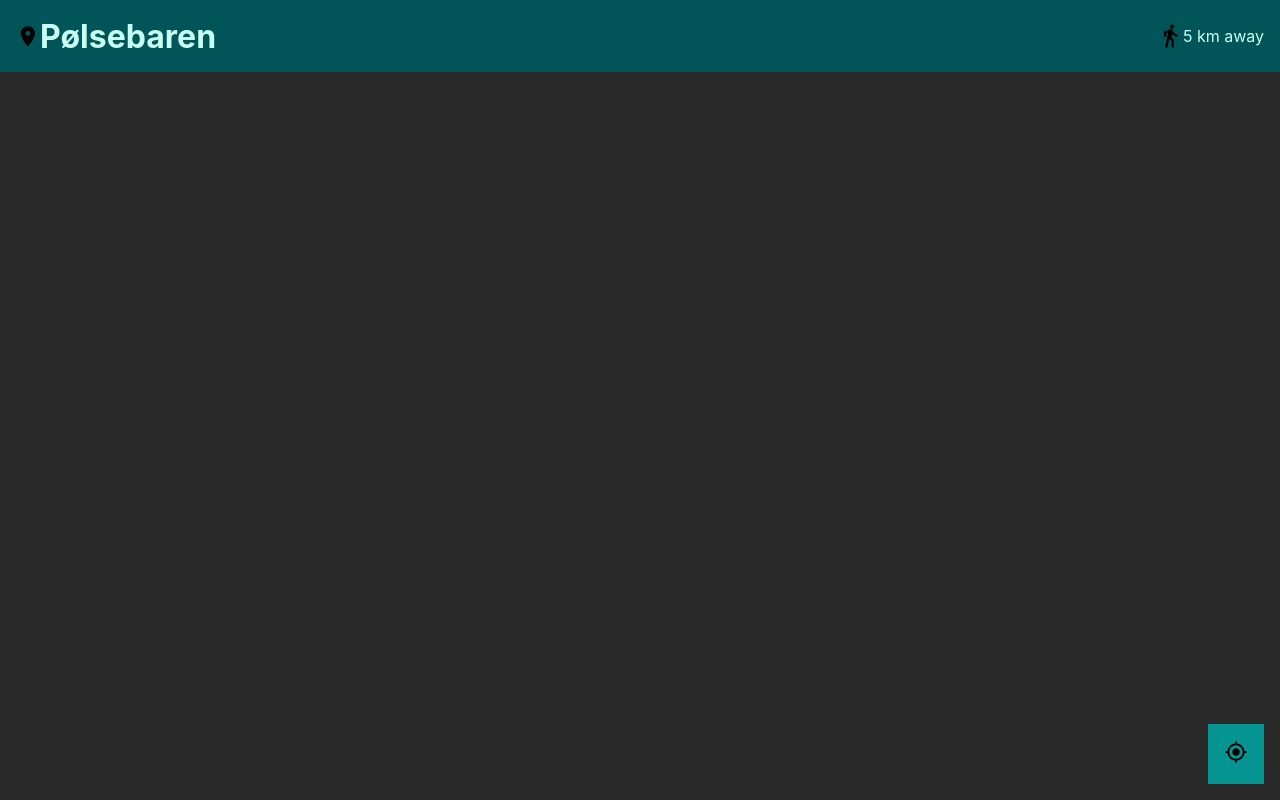
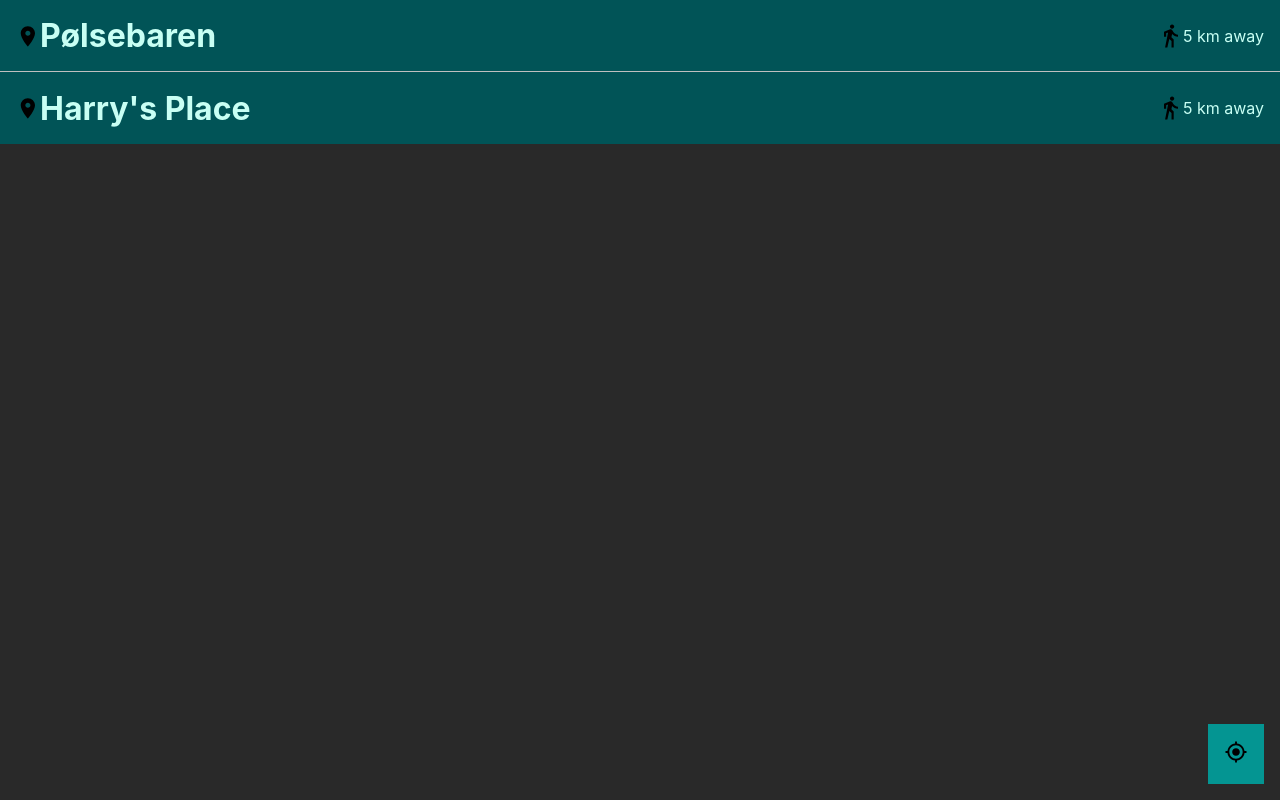
Before and after one commit to kristiannissen/cafe-fodkold, a Next.js app: page / in a window 1280 px wide. Built offline with nearby package versions, Linux system fonts and the light colour scheme.

Commit message:
Worker added

```diff
--- a/pages/api/sausage-stands.js
+++ b/pages/api/sausage-stands.js
@@ -13,6 +13,13 @@ export default function handler(req, res) {
         phone: "+4538114618",
         latitude: "55.735653",
         longitude: "12.475422",
+      }, {
+        name: "Harry's Place",
+        uid: 4,
+        address: "Nordre Fasanvej 269, 2200 København",
+        phone: "+4538114618",
+        latitude: "55.6999064",
+        longitude: "12.5343379",
       },
     ],
   });
--- a/pages/index.js
+++ b/pages/index.js
@@ -4,22 +4,29 @@
  */
 import Head from "next/head";
 import Link from "next/link";
-import { useState, useEffect } from "react";
+import { useState, useEffect, useRef } from "react";
 import Toolbar from "./components/toolbar";
 import styles from "../styles/List.module.css";
 
 const Home = () => {
-  const [coords, setCoords] = useState({ lat: "", lng: "" });
+  const [coords, setCoords] = useState({ lat: "55.6711872", lng: "12.4533982" });
   const [stands, setStands] = useState([]);
+    const workerRef = useRef()
 
   const doFetch = () => {
     fetch("/api/sausage-stands")
       .then((res) => res.json())
-      .then((arr) => setStands(arr.stands));
+      .then((arr) => workerRef.current.postMessage({stands: arr.stands, coords}));
   };
 
   useEffect(() => {
     doFetch();
+      // Push stands to worker for sorting
+      workerRef.current = new Worker(new URL("../worker.js", import.meta.url))
+      workerRef.current.onmessage = (event) => setStands(event.data)
+      return () => {
+        workerRef.current.terminate()
+      }
 
   }, [coords]);
 
--- /dev/null
+++ b/worker.js
@@ -0,0 +1,8 @@
+/**
+ *
+ * @file worker.js
+ */
+addEventListener("message", (event) => {
+    console.log("worker", event)
+    postMessage(event.data.stands)
+})
```
